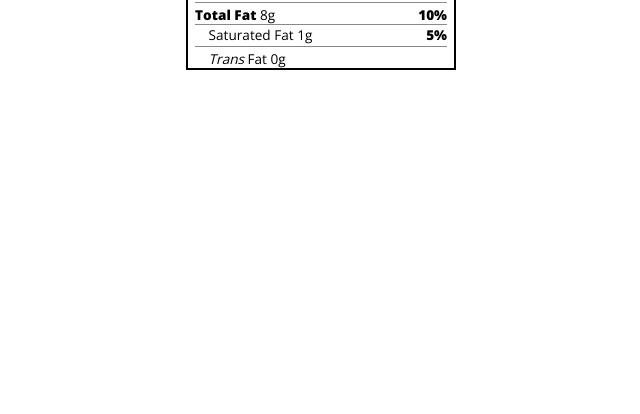
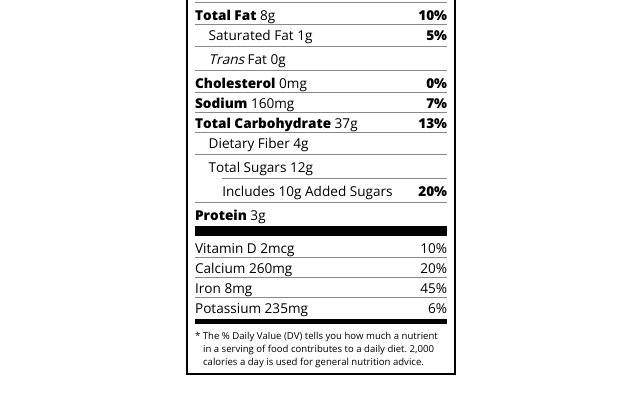
Before and after one commit to Nasrin-Mary/Nutrition-label, a plain HTML site: page index.html in a window 1280 px wide. Shown: the part 200-614 px from the top of the page, without its empty margins (319-959 px from the left). Drawn offline with nearby package versions, Linux system fonts and the light colour scheme.

Commit message:
done label

```diff
--- a/index.html
+++ b/index.html
@@ -32,6 +32,26 @@
       <p class="indent no-divider">Saturated Fat 1g <span class="bold">5%</span></p>
       <div class="divider"></div>
       <p class="indent no-divider"><span><i>Trans</i> Fat 0g</span></p>
+      <div class="divider"></div>
+      <p><span><span class="bold">Cholesterol</span> 0mg</span> <span class="bold">0%</span></p>
+      <p><span><span class="bold">Sodium</span> 160mg</span> <span class="bold">7%</span></p>
+      <p><span><span class="bold">Total Carbohydrate</span> 37g</span> <span class="bold">13%</span></p>
+      <p class="indent no-divider">Dietary Fiber 4g</p>
+      <div class="divider"></div>
+      <p class="indent no-divider">Total Sugars 12g</p>
+      <div class="divider double-indent"></div>
+      <p class="double-indent no-divider">Includes 10g Added Sugars <span class="bold">20%</span></p>
+      <div class="divider"></div>
+      <p class="no-divider"><span><span class="bold">Protein</span> 3g</span></p>
+      <div class="divider large"></div>
+      <p>Vitamin D 2mcg <span>10%</span></p>
+      <p>Calcium 260mg <span>20%</span></p>
+      <p>Iron 8mg <span>45%</span></p>
+      <p class="no-divider">Potassium 235mg <span>6%</span></p>
+    </div>
+    <div class="divider medium"></div>
+    <p class="note">* The % Daily Value (DV) tells you how much a nutrient in a serving of food contributes to a daily
+      diet. 2,000 calories a day is used for general nutrition advice.</p>
     </div>
     </div>
   </div>
--- a/styles.css
+++ b/styles.css
@@ -85,6 +85,15 @@ p {
 .indent {
   margin-left: 1em;
 }
+.double-indent {
+  margin-left: 2em;
+}
 .daily-value p:not(.no-divider) {
   border-bottom: 1px solid #888989;
 }
+.note {
+  font-size: 0.6rem;
+  margin: 5px 0;
+  padding:0 8px;
+  text-indent:-8px;
+}
```
